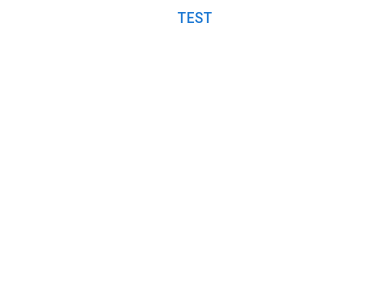
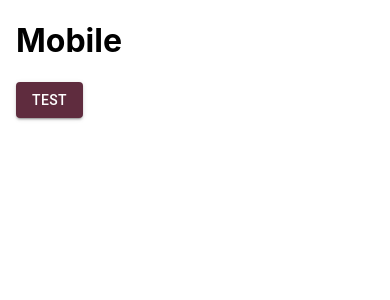
Before and after one commit to Syamlal-M/lts, a React (Create React App) app in the folder leave-forcasting/: page / in a window 390 px wide. Shown: the top 300 px of the page. Built offline with nearby package versions, Linux system fonts and the light colour scheme.

Commit message:
Responsive navBar container

```diff
--- a/leave-forcasting/src/App.js
+++ b/leave-forcasting/src/App.js
@@ -1,12 +1,26 @@
-import logo from './logo.svg';
-import './App.css';
-import { Button } from '@mui/material';
+import { Button, Container } from '@mui/material';
+import { useEffect } from 'react';
+import { ThemeProvider } from "@mui/system";
+import theme from './styles/theme';
+import Appbar from "./components/appBar";
 
 function App() {
+  useEffect(() => {
+      document.title = "Leave Tracker System";
+    }, []);
+
   return (
-    <div className="App">
-      <Button> Test </Button>
-    </div>
+      <ThemeProvider theme={theme}>
+        <Container
+            maxWidth= "xl"
+            sx={{
+              background: '#fff'
+            }}
+        >
+            <Appbar />
+            <Button variant="contained"> Test </Button>
+        </Container>
+      </ThemeProvider>
   );
 }
 
--- /dev/null
+++ b/leave-forcasting/src/components/appBar/appBarDesktop.js
@@ -0,0 +1,3 @@
+export default function AppbarDesktop({ matches }) {
+    return <h1>Desktop</h1>
+}
--- /dev/null
+++ b/leave-forcasting/src/components/appBar/appBarMobile.js
@@ -0,0 +1,4 @@
+
+export default function AppbarDesktop({ matches }) {
+      return <h1>Mobile</h1>
+}
--- /dev/null
+++ b/leave-forcasting/src/components/appBar/index.js
@@ -0,0 +1,14 @@
+import { useTheme } from "@mui/material/styles";
+import { useMediaQuery } from "@mui/material";
+import AppbarDesktop from "./appBarDesktop";
+import AppbarMobile from "./appBarMobile";
+
+export default function Appbar() {
+  const theme = useTheme();
+  const matches = useMediaQuery(theme.breakpoints.down('md'));
+  return (
+    <>
+      {matches ? <AppbarMobile matches={matches}/> : <AppbarDesktop matches={matches}/>}
+    </>
+  );
+}
--- /dev/null
+++ b/leave-forcasting/src/styles/theme/index.js
@@ -0,0 +1,40 @@
+import { createTheme } from "@mui/material/styles";
+export const Colors = {
+ primary: "#5f2c3e",
+  secondary: "#d1adcc",
+  success: "#4CAF50",
+  info: "#00a2ff",
+  danger: "#FF5722",
+  warning: "#FFC107",
+  dark: "#0e1b20",
+  light: "#aaa",
+  muted: "#abafb3",
+  border: "#DDDFE1",
+  inverse: "#2F3D4A",
+  shaft: "#333",
+  ///////////////
+  // Grays
+  ///////////////
+  dim_grey: "#696969",
+  dove_gray: "#d5d5d5",
+  body_bg: "#f3f6f9",
+  light_gray: "rgb(230,230,230)",
+  ///////////////
+  // Solid Color
+  ///////////////
+  white: "#fff",
+  black: "#000",
+};
+
+const theme = createTheme({
+ palette: {
+    primary: {
+        main: Colors.primary
+    },
+    secondary: {
+        main: Colors.secondary
+    }
+ }
+
+});
+export default theme;
```
